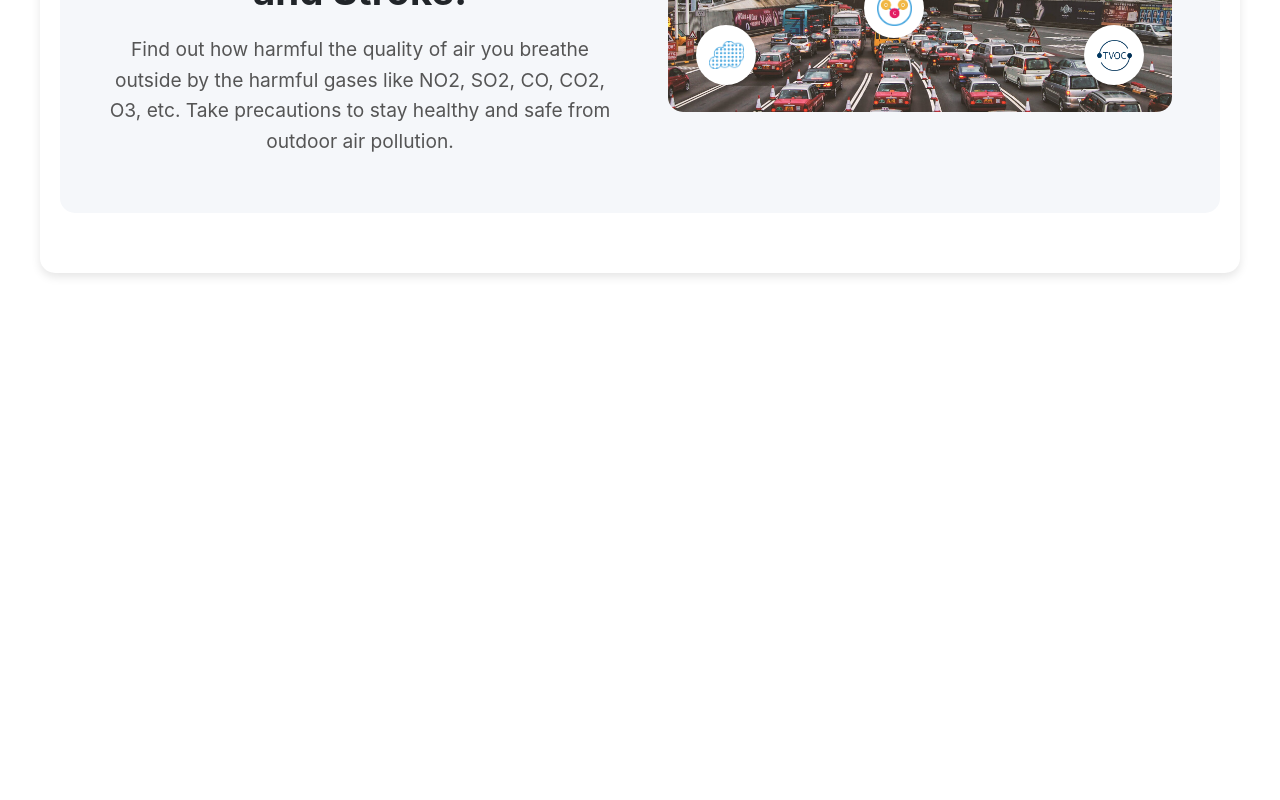
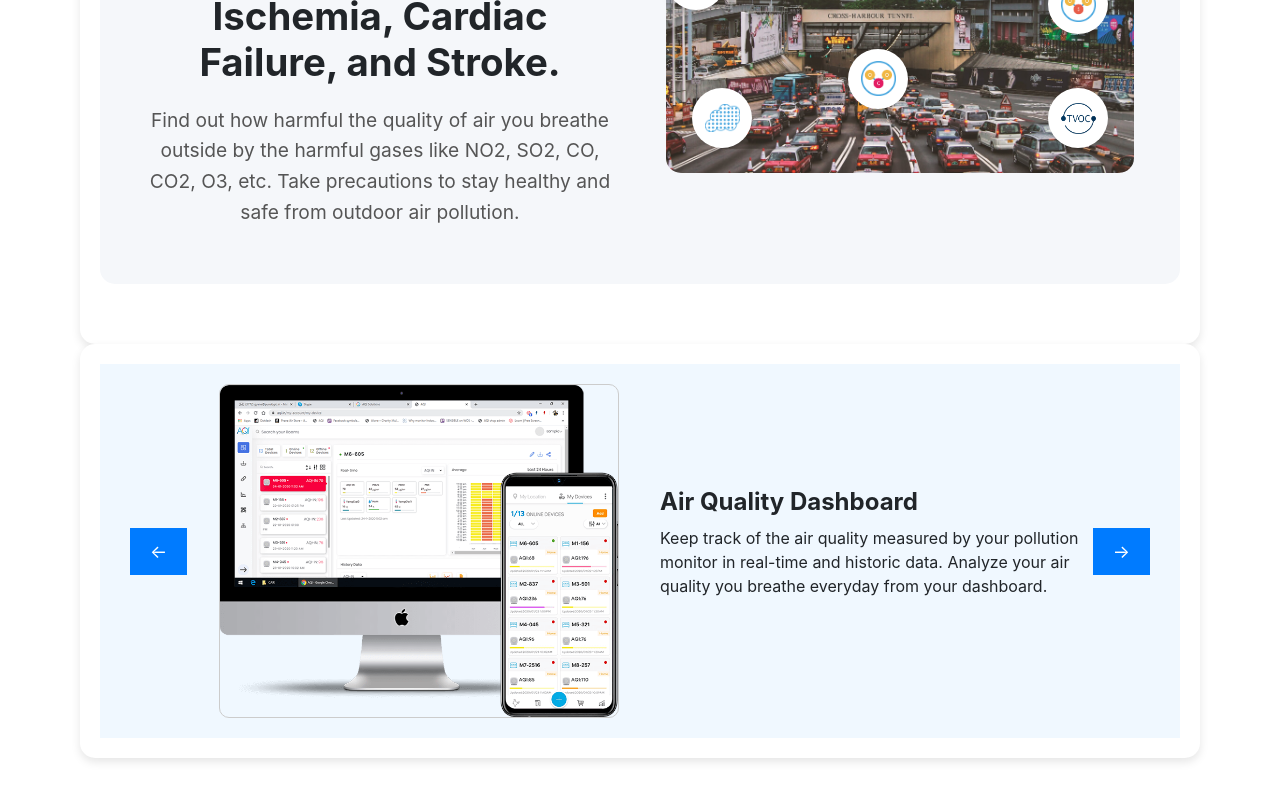
Before and after one commit to vishwajeet075/Air_quality_predictor_frontend, a React (Create React App) app: page /monitor in a window 1280 px wide. Shown: the part 1560-2360 px from the top of the page. Before the commit the page ends 1873 px from the top, so only its background shows below. Built offline with nearby package versions, Linux system fonts and the light colour scheme.

Commit message:
New changes added

```diff
--- /dev/null
+++ b/src/components/AirQualityDashboard.jsx
@@ -0,0 +1,115 @@
+import React, { useState } from 'react';
+import dashboard_export from '../assets/images/dashboard_export.png';
+import dashboard_health_advice from '../assets/images/dashboard_health_advice.png';
+import dashboard_historic from '../assets/images/dashboard_historic.png';
+import dashboard_my_dashboard from '../assets/images/dashboard_my_dashboard.png';
+import dashboard_settings from '../assets/images/dashboard_realtime.png';
+
+const AirQualityDashboard = () => {
+  const [currentIndex, setCurrentIndex] = useState(0);
+
+  const data = [
+    { id: 1, image: dashboard_my_dashboard, title: 'Air Quality Dashboard', description: 'Keep track of the air quality measured by your pollution monitor in real-time and historic data. Analyze your air quality you breathe everyday from your dashboard.' },
+    { id: 2, image: dashboard_settings, title: 'REAL-TIME AIR QUALITY', description: 'Monitor your air quality of different pollutants in real-time and get insightful analysis of data in your monitors dashboard.' },
+    { id: 3, image: dashboard_historic, title: 'HISTORIC DATA', description: 'Analyze historic data of your air quality hourly, weekly and monthly basis. Understand how good or bad your air quality is.' },
+    { id: 4, image: dashboard_health_advice, title: 'HEALTH ADVICE', description: 'Get health advice of your air quality measured by your monitor and take precautions of what you have to do and not to do.' },
+    { id: 5, image: dashboard_export, title: 'EXPORT DATA', description: 'The air quality data measured by your monitor is your data. Export your data anytime for analysis.' },
+  ];
+
+  // Function to handle navigation
+  const handleNext = () => {
+    setCurrentIndex((prevIndex) => (prevIndex + 1) % data.length);
+  };
+
+  const handlePrev = () => {
+    setCurrentIndex((prevIndex) => (prevIndex - 1 + data.length) % data.length);
+  };
+
+  const styles = {
+    container: {
+      display: 'flex',
+      alignItems: 'center',
+      justifyContent: 'center',
+      backgroundColor: '#f0f8ff',
+      padding: '20px',
+      flexDirection: 'row', // Changed to row for side-by-side layout
+    },
+    contentWrapper: {
+      display: 'flex',
+      alignItems: 'center',
+      justifyContent: 'space-between',
+      width: '100%',
+      maxWidth: '1200px',
+    },
+    imageContent: {
+      display: 'flex',
+      flexDirection: 'column',
+      justifyContent: 'center',
+      alignItems: 'center',
+      width: '50%',
+    },
+    image: {
+      maxWidth: '400px',
+      height: 'auto',
+      border: '1px solid #ccc',
+      borderRadius: '10px',
+    },
+    textContent: {
+      width: '50%',
+      paddingLeft: '20px',
+      textAlign: 'left',
+    },
+    title: {
+      fontSize: '24px',
+      fontWeight: 'bold',
+    },
+    description: {
+      fontSize: '16px',
+      marginTop: '10px',
+    },
+    arrowControls: {
+      display: 'flex',
+      justifyContent: 'center',
+      marginTop: '20px',
+    },
+    arrowButton: {
+      backgroundColor: '#007bff',
+      border: 'none',
+      padding: '10px 20px',
+      color: 'white',
+      cursor: 'pointer',
+      fontSize: '18px',
+      margin: '0 10px',
+    },
+    bottomDots: {
+      display: 'flex',
+      justifyContent: 'center',
+      marginTop: '20px',
+    },
+    dummyButton: {
+      background: 'none',
+      border: 'none',
+      fontSize: '24px',
+      cursor: 'pointer',
+      margin: '0 10px',
+    },
+  };
+
+  return (
+    <div style={styles.container}>
+      <button onClick={handlePrev} style={styles.arrowButton}>←</button>
+      <div style={styles.contentWrapper}>
+        <div style={styles.imageContent}>
+          <img src={data[currentIndex].image} alt={data[currentIndex].title} style={styles.image} />
+        </div>
+        <div style={styles.textContent}>
+          <h1 style={styles.title}>{data[currentIndex].title}</h1>
+          <p style={styles.description}>{data[currentIndex].description}</p>
+        </div>
+      </div>
+      <button onClick={handleNext} style={styles.arrowButton}>→</button>
+    </div>
+  );
+};
+
+export default AirQualityDashboard;
--- a/src/components/Home.js
+++ b/src/components/Home.js
@@ -38,7 +38,7 @@ export default function Home() {
       zIndex: 2,
     },
     contentContainer: {
-      padding: '20px',
+      padding: '80px',
       backgroundColor: '#f8f8f8',
       zIndex: 2,
       display: 'flex',
@@ -92,16 +92,14 @@ export default function Home() {
             <AQIApp /> {/* AQIApp component with its responsive styles */}
           </div>
 
-          <div style={styles.airQualitySection}>
+        </div>
+        <div style={styles.airQualitySection}>
             <AirQualityService /> {/* AQIApp component with its responsive styles */}
           </div>
 
           <div style={styles.airQualitySection}>
             <Monitor /> {/* AQIApp component with its responsive styles */}
           </div>
-
-
-        </div>
       </div>
     </>
   );
--- a/src/components/Map.js
+++ b/src/components/Map.js
@@ -1,5 +1,5 @@
-import React from 'react';
-import { MapContainer, TileLayer, Marker, Popup } from 'react-leaflet';
+import React, { useState } from 'react';
+import { MapContainer, TileLayer, Marker, useMap } from 'react-leaflet';
 import 'leaflet/dist/leaflet.css';
 import L from 'leaflet';
 
@@ -12,23 +12,73 @@ L.Icon.Default.mergeOptions({
 });
 
 const Map = () => {
+  const [hoveredLocation, setHoveredLocation] = useState(null); // Track hovered marker
+  const [tooltipPosition, setTooltipPosition] = useState({ top: 0, left: 0 });
+
   const puneBounds = [
     [18.4134, 73.7072],  // SW corner of Pune region
     [18.6516, 73.9755]   // NE corner of Pune region
   ];
 
   const locations = [
-    { lat: 18.5204, lng: 73.8567, name: "Pune City" },
-    { lat: 18.6298, lng: 73.7997, name: "Pimpri-Chinchwad" },
-    { lat: 18.5867, lng: 73.8065, name: "Kasarwadi" },
-    { lat: 18.5635, lng: 73.8407, name: "Khadki" },
-    { lat: 18.4967, lng: 73.8419, name: "Shivajinagar" },
-    { lat: 18.4635, lng: 73.8656, name: "Katraj" },
-    { lat: 18.5203, lng: 73.8792, name: "Viman Nagar" }
+    { lat: 18.5204, lng: 73.8567, name: "Pune City", aqi: 55 },
+    { lat: 18.6298, lng: 73.7997, name: "Pimpri-Chinchwad", aqi: 72 },
+    { lat: 18.5867, lng: 73.8065, name: "Kasarwadi", aqi: 68 },
+    { lat: 18.5635, lng: 73.8407, name: "Khadki", aqi: 50 },
+    { lat: 18.4967, lng: 73.8419, name: "Shivajinagar", aqi: 60 },
+    { lat: 18.4635, lng: 73.8656, name: "Katraj", aqi: 75 },
+    { lat: 18.5203, lng: 73.8792, name: "Viman Nagar", aqi: 49 },
+    { lat: 18.5284, lng: 73.8742, name: "Yerwada", aqi: 80 },
+    { lat: 18.5303, lng: 73.8399, name: "Koregaon Park", aqi: 58 },
+    { lat: 18.5215, lng: 73.8422, name: "Mahatma Gandhi Road", aqi: 65 },
+    { lat: 18.5148, lng: 73.8530, name: "Swargate", aqi: 73 },
+    { lat: 18.5152, lng: 73.8320, name: "Deccan Gymkhana", aqi: 54 },
+    { lat: 18.5312, lng: 73.8447, name: "Bund Garden", aqi: 69 },
+    { lat: 18.5485, lng: 73.9029, name: "Wagholi", aqi: 80 },
+    { lat: 18.5687, lng: 73.7725, name: "Hinjawadi", aqi: 77 },
+    { lat: 18.5824, lng: 73.7374, name: "Chinchwad", aqi: 55 },
+    { lat: 18.6090, lng: 73.8039, name: "Bhosari", aqi: 62 },
+    { lat: 18.5738, lng: 73.8779, name: "Kharadi", aqi: 67 },
+    { lat: 18.5316, lng: 73.9101, name: "Mundhwa", aqi: 74 }
   ];
 
+  // Function to handle mouse enter event
+  const handleMouseEnter = (location, event, map) => {
+    setHoveredLocation(location);
+
+    // Get the position of the marker in pixel coordinates
+    const markerPos = event.target.getLatLng();
+    const point = map.latLngToContainerPoint(markerPos);
+
+    // Update the tooltip position based on marker position
+    setTooltipPosition({
+      top: point.y + 20, // Offset slightly for better visibility
+      left: point.x + 20,
+    });
+  };
+
+  // Function to handle mouse leave event
+  const handleMouseLeave = () => {
+    setHoveredLocation(null);
+  };
+
+  // Helper component to handle marker hover events
+  const MarkerWithTooltip = ({ location }) => {
+    const map = useMap(); // Access map instance with useMap hook
+
+    return (
+      <Marker
+        position={[location.lat, location.lng]}
+        eventHandlers={{
+          mouseover: (event) => handleMouseEnter(location, event, map),
+          mouseout: handleMouseLeave
+        }}
+      />
+    );
+  };
+
   return (
-    <div id="map" style={{ height: "100vh", width: "100vw", margin: 0, padding: 0 }}>
+    <div id="map" style={{ height: "100vh", width: "100vw", margin: 0, paddingTop: 70, position: 'relative' }}>
       <MapContainer
         center={[18.5204, 73.8567]}
         zoom={13}
@@ -40,12 +90,35 @@ const Map = () => {
           url="https://{s}.tile.openstreetmap.org/{z}/{x}/{y}.png"
           attribution='&copy; <a href="https://www.openstreetmap.org/copyright">OpenStreetMap</a> contributors'
         />
+
+        {/* Render markers */}
         {locations.map((location, idx) => (
-          <Marker key={idx} position={[location.lat, location.lng]}>
-            <Popup>{location.name}</Popup>
-          </Marker>
+          <MarkerWithTooltip key={idx} location={location} />
         ))}
+
       </MapContainer>
+
+      {/* Information box that appears on hover */}
+      {hoveredLocation && (
+        <div
+          style={{
+            position: 'absolute',
+            top: `${tooltipPosition.top}px`,
+            left: `${tooltipPosition.left}px`,
+            padding: '30px',
+            backgroundColor: 'white',
+            border: '1px solid #ccc',
+            borderRadius: '5px',
+            boxShadow: '0px 4px 8px rgba(0, 0, 0, 0.1)',
+            zIndex: 1000,
+            pointerEvents: 'none', // Makes sure it doesn't interfere with mouse events
+          }}
+        >
+          <h4>{hoveredLocation.name}</h4>
+          <p><strong>AQI:</strong> {hoveredLocation.aqi}</p>
+          <p>{hoveredLocation.aqi <= 50 ? 'Good' : hoveredLocation.aqi <= 100 ? 'Moderate' : 'Unhealthy'}</p>
+        </div>
+      )}
     </div>
   );
 };
--- a/src/components/Monitor.js
+++ b/src/components/Monitor.js
@@ -3,11 +3,13 @@ import indoor from '../assets/images/indoor.jpg';
 import outdoor from '../assets/images/outdoor.jpg';
 import IndoorPollution from './IndoorPollution';
 import OutdoorPollution from './OutdoorPollution';
+import AirQualityDashboard from './AirQualityDashboard';
+import NavBar from './Navbar';
 
 const Monitor = () => {
   const styles = {
     section: {
-      padding: '40px',
+      padding: '80px',
       textAlign: 'center',
       backgroundColor: '#fff',
     },
@@ -134,6 +136,7 @@ const Monitor = () => {
 
   return (
     <div style={styles.section}>
+         <NavBar style={{ position: 'fixed', top: 0, left: 0, width: '100%', zIndex: 1000 }} />
       {/* Your Section */}
       <div style={styles.yourSection}>
         {/* Step Cards */}
@@ -220,6 +223,10 @@ const Monitor = () => {
       <div style={styles.sections}>
         <OutdoorPollution />
       </div>
+
+      <div style={styles.sections}>
+        <AirQualityDashboard />
+      </div>
     </div>
   );
 };
```
